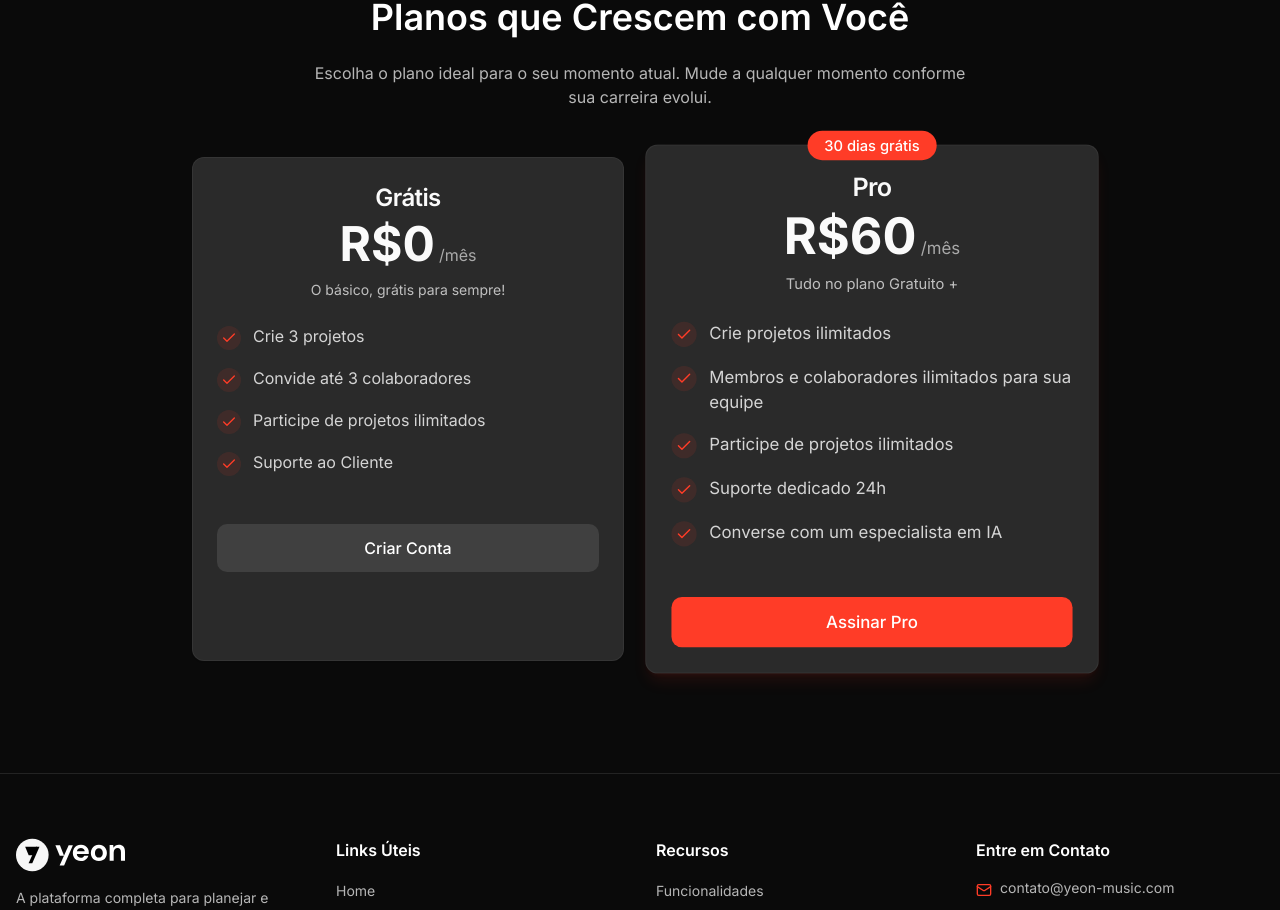
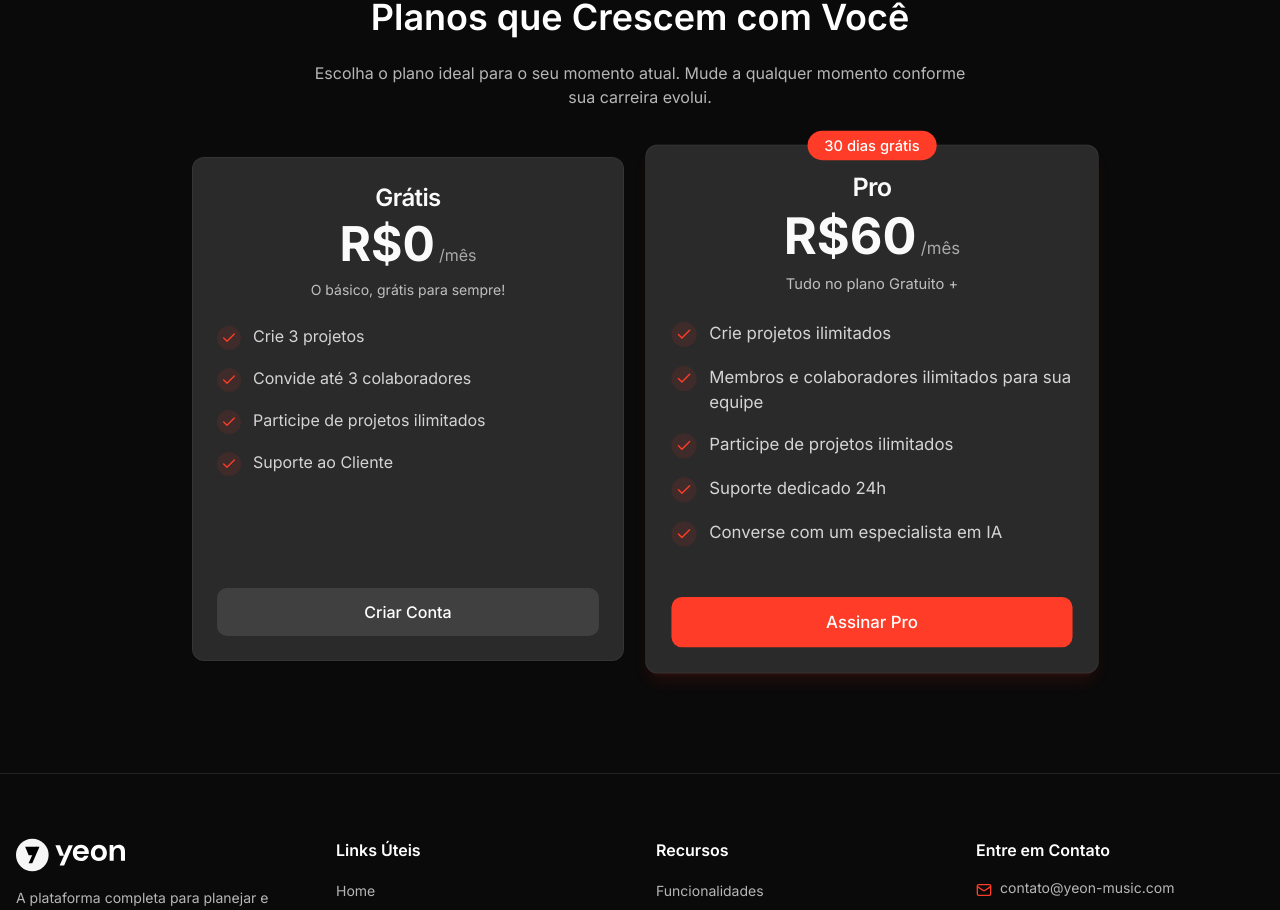
Before and after one commit to gustavohenriquepss/yeon-website, a React (Vite) app: page / in a window 1280 px wide. Shown: the part 3560-4470 px from the top of the page. Built offline with nearby package versions, Linux system fonts and the light colour scheme.

Commit message:
Fix button alignment in pricing card

```diff
--- a/src/components/home/PricingSection.tsx
+++ b/src/components/home/PricingSection.tsx
@@ -61,7 +61,7 @@ const PricingSection: React.FC = () => {
           {plans.map((plan, index) => (
             <Card
               key={index}
-              className={`bg-yeon-card-bg border-white/5 relative ${plan.popular ? 'md:scale-105 shadow-lg shadow-yeon-purple/10 z-10' : ''}`}
+              className={`bg-yeon-card-bg border-white/5 relative flex flex-col ${plan.popular ? 'md:scale-105 shadow-lg shadow-yeon-purple/10 z-10' : ''}`}
             >
               {plan.popular && (
                 <div className="absolute top-0 left-1/2 transform -translate-x-1/2 -translate-y-1/2 bg-yeon-purple text-white px-4 py-1 rounded-full text-sm font-medium">
@@ -92,7 +92,7 @@ const PricingSection: React.FC = () => {
                   </div>
                 ))}
               </CardContent>
-              <CardFooter className="pt-6">
+              <CardFooter className="pt-6 mt-auto">
                 <Button
                   className={`w-full py-6 text-base text-white ${plan.popular ? 'bg-yeon-purple hover:bg-yeon-dark-purple' : 'bg-white/10 hover:bg-white/20'}`}
                 >
```
